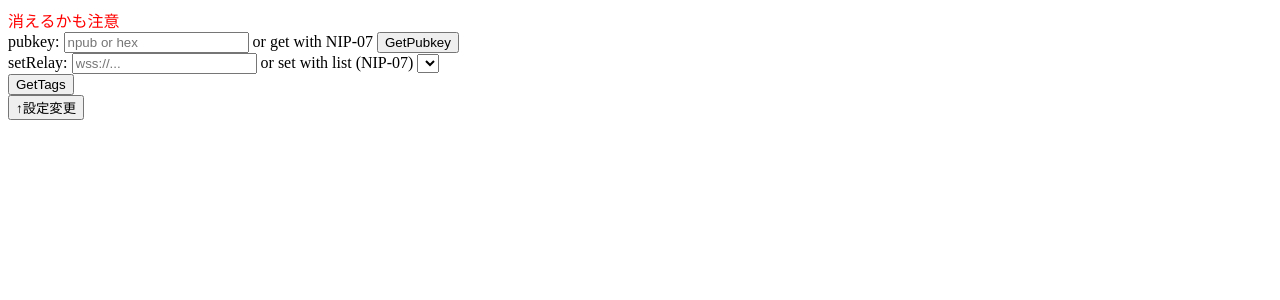
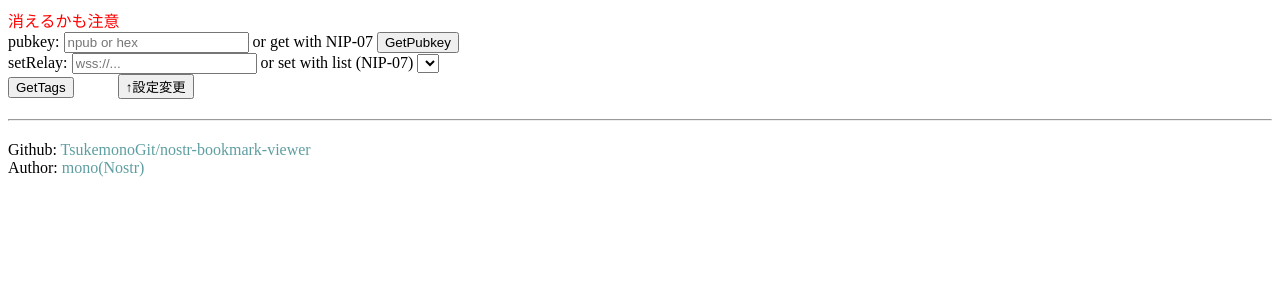
Before and after one commit to TsukemonoGit/nostr-bookmark-viewer, a SvelteKit app: page / in a window 1280 px wide. Shown: the top 300 px of the page. Built offline with nearby package versions, Linux system fonts and the light colour scheme.

Commit message:
tag消せるかも

```diff
--- a/src/routes/+page.svelte
+++ b/src/routes/+page.svelte
@@ -410,10 +410,10 @@
             {/each}
         </select>
     </div>
-    <div class="getTags">
+    <div class="getTags" style="display: inline; margin-left:auto; margin-right:40px">
         <button on:click={onClickGetTags}>GetTags</button>
     </div>
-    <div class="setting">
+    <div class="setting" style="display: inline; margin-left:auto;" >
         <button on:click={onClicksStting}>↑設定変更</button>
     </div>
 
@@ -421,6 +421,8 @@
    <div></div>
 {:else}
 <div style="color:red;">{message}</div>
+<hr />
+
     <div class="category">カテゴリー新規作成</div>
     <div class="input">
         Category name:
@@ -464,8 +466,8 @@
         <div>{message2}</div>
         <!---------------------------------------------------------------------------->
         <hr />
-        <div class="setTag">
-            <div class="dropdownTags">
+        <div class="setTag" style="display: inline; margin-left:auto;">
+            <div class="dropdownTags" style="display: inline; margin-left:auto;">
                 tag:
                 <select bind:value={selectedTag} on:change={onChangeTag}>
                     {#each bookmarkTags as tag}
@@ -477,7 +479,7 @@
             </div>
         </div>
         <!---------------------------------------------------------------------->
-        <div class = "delete" style="position:relative">
+        <div class = "delete" style="display: inline; margin-left:40px;" >
             <button on:click={deleteCheck}>タグごと全消しdelete tag'{selectedTag}'</button>
             {#if deleteCheckMenu}
             消していいの？
@@ -540,7 +542,21 @@
             {/each}
         </div>
     {/if}
-</main>
+    <hr/>
+    <div id="footer">
+        Github: <a
+            href="https://github.com/TsukemonoGit/nostr-bookmark-viewer"
+            target="_blank"
+            rel="noopener noreferrer">TsukemonoGit/nostr-bookmark-viewer</a
+        > <br />
+        Author:
+        <a
+            href="https://nostx.shino3.net/npub1sjcvg64knxkrt6ev52rywzu9uzqakgy8ehhk8yezxmpewsthst6sw3jqcw"
+            target="_blank"
+            rel="noopener noreferrer">mono(Nostr)</a
+        >
+    </div>
+    </main>
 
 <!------------------------------------------------------>
 <style>
```
